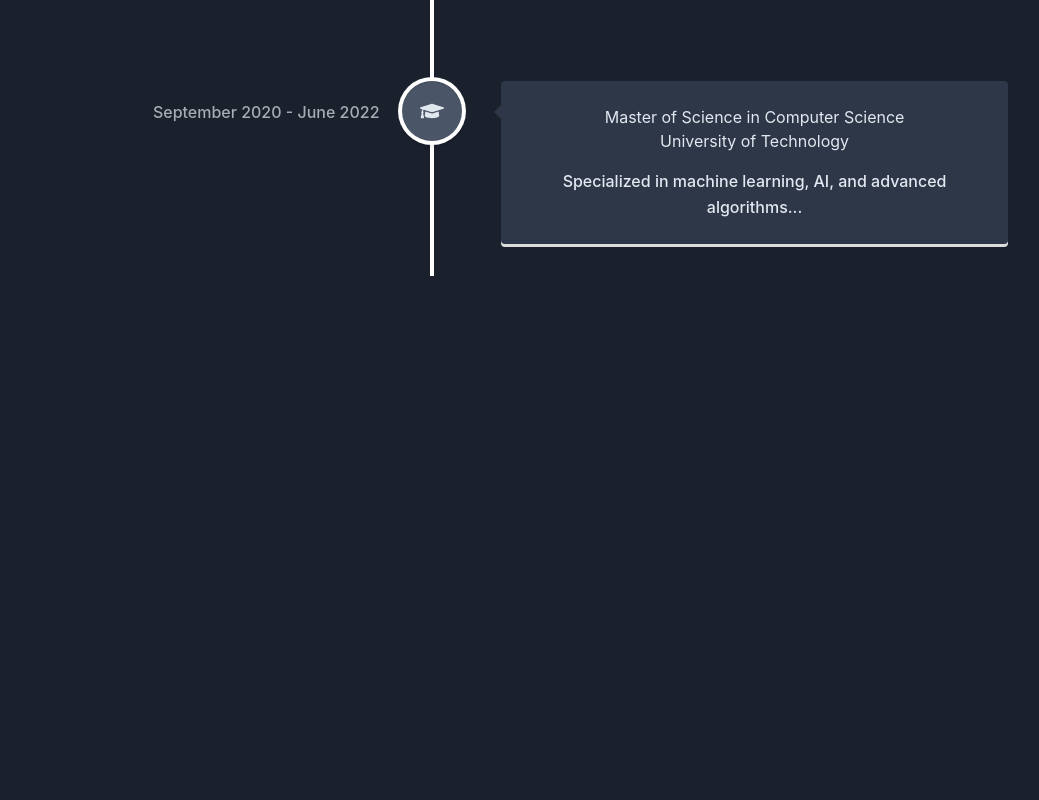
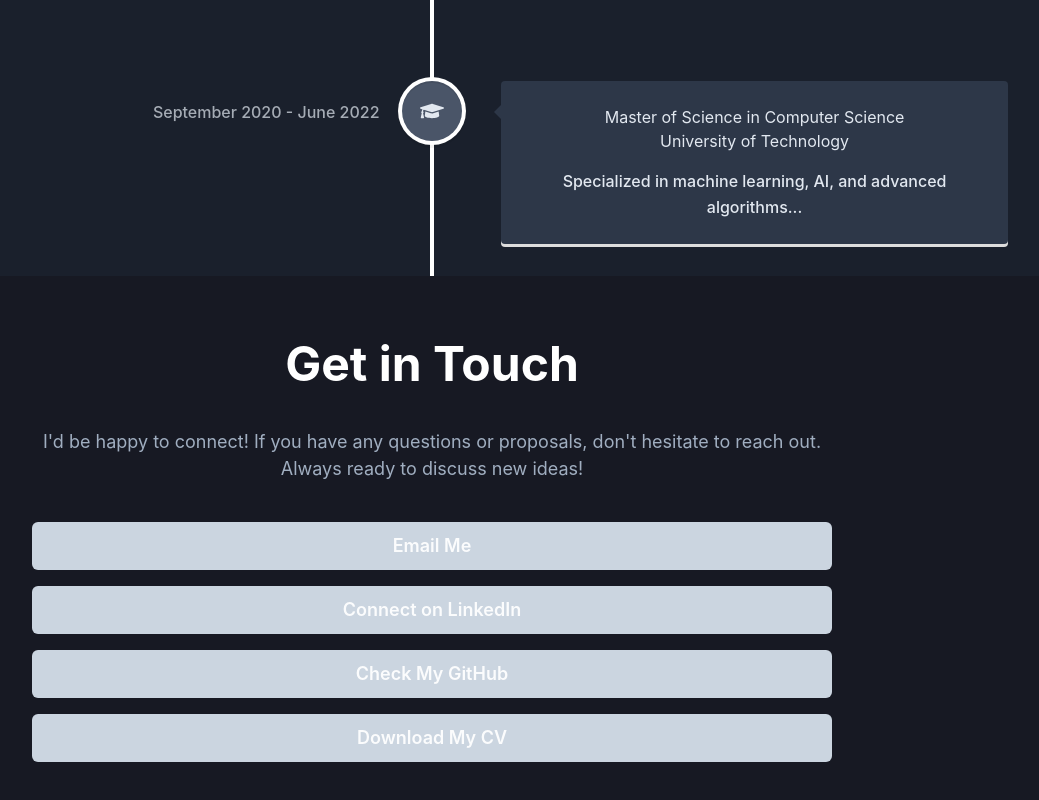
Before and after one commit to dmitiyoleynik/portfolio, a React (Create React App) app: page / in a window 1280 px wide. Shown: the part 5117-5917 px from the top of the page, without its empty margins (208-1247 px from the left). Before the commit the page ends 5393 px from the top, so only its background shows below. Built offline with nearby package versions, Linux system fonts and the light colour scheme.

Commit message:
feature: added contact section

```diff
--- /dev/null
+++ b/src/components/sections/contact.tsx
@@ -0,0 +1,56 @@
+import {
+  Box,
+  Heading,
+  Text,
+  Stack,
+  Button,
+  Link,
+  VStack,
+  HStack,
+} from '@chakra-ui/react';
+
+const ContactSection = () => {
+  return (
+    <Box bg="gray.900" color="white" py={16} px={8}>
+      <VStack spacing={10} maxW="800px" mx="auto">
+        <Heading as="h2" size="2xl" textAlign="center">
+          Get in Touch
+        </Heading>
+
+        <Text fontSize="lg" textAlign="center" color="gray.400">
+          I'd be happy to connect! If you have any questions or proposals, don't
+          hesitate to reach out. Always ready to discuss new ideas!
+        </Text>
+
+        <Stack spacing={4} width="100%" align="center">
+          <Link href="mailto:your-email@example.com" isExternal width="100%">
+            <Button size="lg" width="100%" bgColor="gray.300" variant="solid">
+              Email Me
+            </Button>
+          </Link>
+          <Link
+            href="https://linkedin.com/in/yourprofile"
+            isExternal
+            width="100%"
+          >
+            <Button size="lg" width="100%" bgColor="gray.300" variant="solid">
+              Connect on LinkedIn
+            </Button>
+          </Link>
+          <Link href="https://github.com/yourprofile" isExternal width="100%">
+            <Button size="lg" width="100%" bgColor="gray.300" variant="solid">
+              Check My GitHub
+            </Button>
+          </Link>
+          <Link href="/path-to-your-cv.pdf" isExternal download width="100%">
+            <Button size="lg" width="100%" bgColor="gray.300" variant="solid">
+              Download My CV
+            </Button>
+          </Link>
+        </Stack>
+      </VStack>
+    </Box>
+  );
+};
+
+export default ContactSection;
--- a/src/components/sections/index.tsx
+++ b/src/components/sections/index.tsx
@@ -1,3 +1,4 @@
+import ContactSection from './contact';
 import Education from './education';
 import Experience from './experience';
 import Home from './home';
@@ -12,6 +13,7 @@ const Sections = () => {
       <Projects />
       <Experience />
       <Education />
+      <ContactSection />
     </>
   );
 };
```
